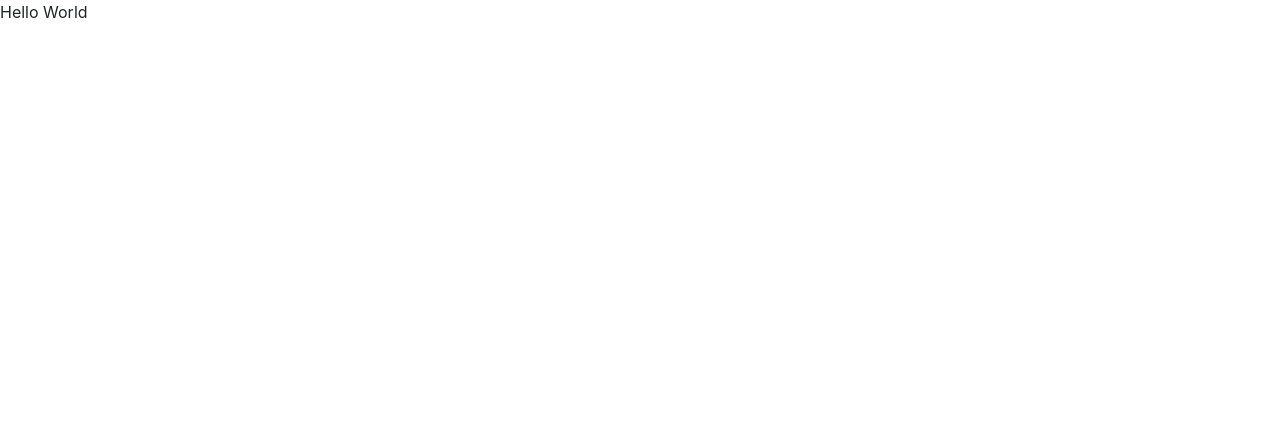
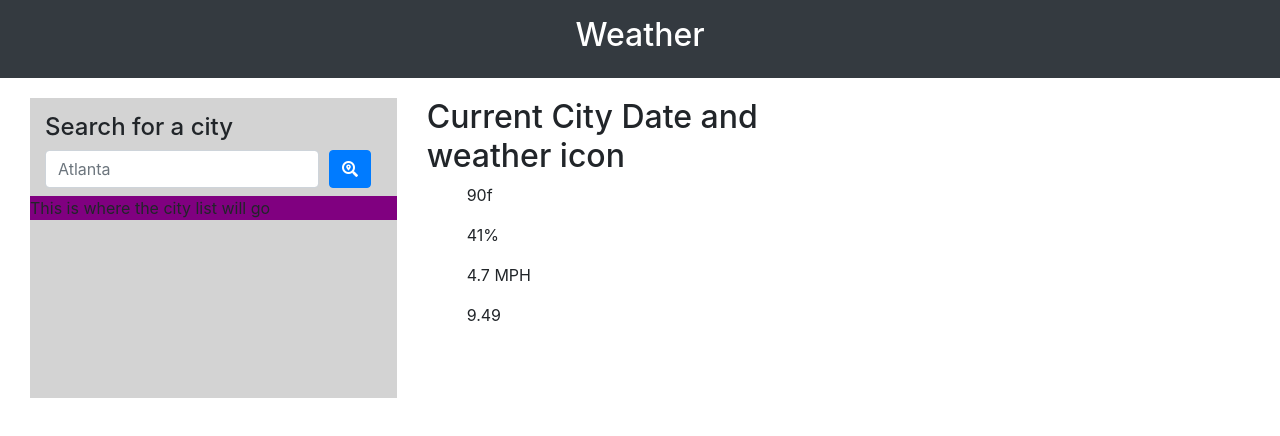
Before and after one commit to bcshanken/WeatherApp, a plain HTML site: page index.html in a window 1280 px wide. Drawn offline with nearby package versions, Linux system fonts and the light colour scheme.

Commit message:
added more structure to the city form and list. Started structureing the selected city seciton. need to look into positioning and floats

```diff
--- a/Assets/CSS/style.css
+++ b/Assets/CSS/style.css
@@ -0,0 +1,31 @@
+.navbar-light .navbar-text {
+  color: white;
+}
+.navbar {
+  text-align: center;
+  display: block;
+  margin-bottom:20px;
+
+}
+
+#citiesContainer{
+  background-color: lightgray;
+  min-height: 300px;
+  padding:15px;
+}
+#cityRow {
+  margin-left: 0;
+  margin-right:0;
+
+}
+#cityBlock {
+  margin-left: 0;
+  margin-right:0;
+
+}
+#cityCol{
+  float: left;
+}
+#selectedCity{
+  position: block;
+}
--- a/index.html
+++ b/index.html
@@ -16,10 +16,64 @@
       integrity="sha384-JcKb8q3iqJ61gNV9KGb8thSsNjpSL0n8PARn9HuZOnIxN0hoP+VmmDGMN5t9UJ0Z"
       crossorigin="anonymous"
     />
+    <link
+      rel="stylesheet"
+      href="https://use.fontawesome.com/releases/v5.8.1/css/all.css"
+      integrity="sha384-50oBUHEmvpQ+1lW4y57PTFmhCaXp0ML5d60M1M7uH2+nqUivzIebhndOJK28anvf"
+      crossorigin="anonymous"
+    />
     <link rel="stylesheet" href="Assets/CSS/style.css" />
   </head>
   <body>
-    Hello World
+    <nav class="navbar navbar-light bg-dark">
+      <span class="navbar-text h2"> Weather </span>
+    </nav>
+    <div class="col-sm-4" id="cityCol">
+      <div class="container">
+        <div class="row" id="cityRow">
+          <div id="citiesContainer">
+            <div class="row" id="cityBlock">
+              <h4>Search for a city</h4>
+              <!-- Look at using the form built out in the last  -->
+              <form>
+                <div class="form-row align-items-center">
+                  <div class="col-auto">
+                    <label class="sr-only" for="inlineFormInput">City</label>
+                    <input
+                      type="text"
+                      class="form-control mb-2"
+                      id="inlineFormInput"
+                      placeholder="Atlanta"
+                    />
+                  </div>
+
+                  <div class="col-auto">
+                    <button type="submit" class="btn btn-primary mb-2">
+                      <i class="fas fa-search-location"></i>
+                    </button>
+                  </div>
+                </div>
+              </form>
+            </div>
+            <div class="row" style="background-color: purple">
+              This is where the city list will go
+            </div>
+          </div>
+        </div>
+      </div>
+    </div>
+    <div class="col-sm-8">
+      <div class="row" id="selectedCity">
+        <h2>Current City Date and weather icon</h2>
+        <ul>
+          <p id="temperature">90f</p>
+          <p id="humidity">41%</p>
+          <p id="windSpeed">4.7 MPH</p>
+          <p id="uv">9.49</p>
+        </ul>
+      </div>
+    </div>
+
     <script
       src="https://code.jquery.com/jquery-3.5.1.min.js"
       integrity="sha256-9/aliU8dGd2tb6OSsuzixeV4y/faTqgFtohetphbbj0="
```
